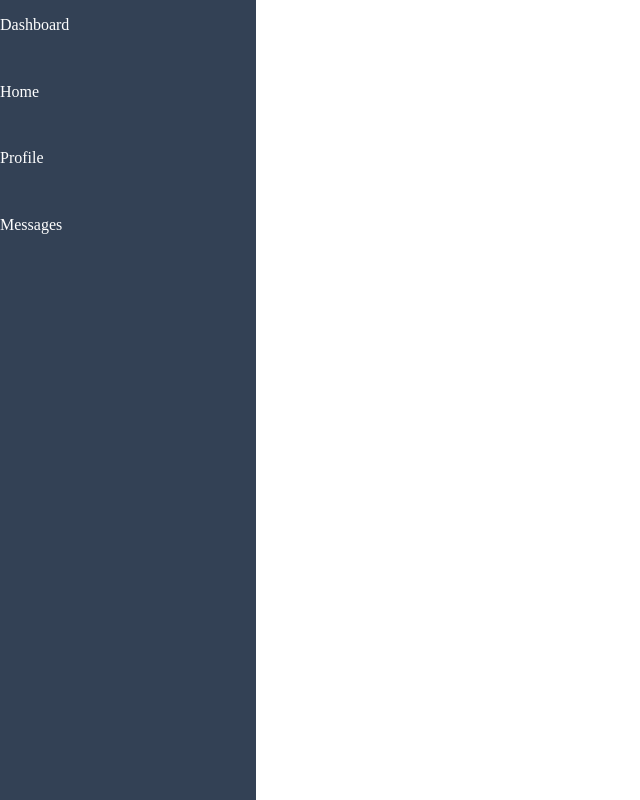
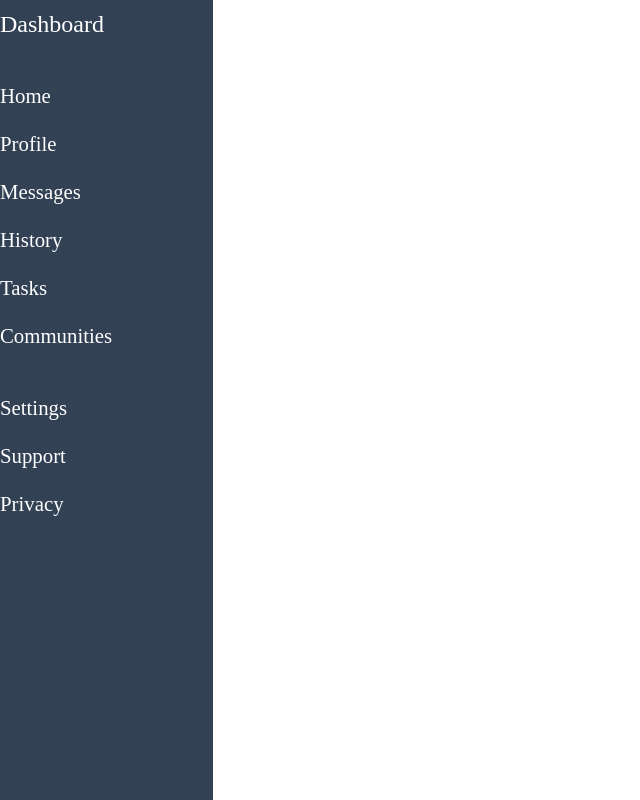
Before and after one commit to nickysims123/admin-page, a plain HTML site: page index.html in a window 1280 px wide. Shown: the whole page, without its empty margins (0-640 px from the left). Drawn offline with Linux system fonts and the light colour scheme.

Commit message:
Created skeleton and outline for sidebar - spacing finalized, svg folder initialized and ready to be used.

```diff
--- a/index.html
+++ b/index.html
@@ -8,17 +8,37 @@
 </head>
 <body>
     <div class="sidebar">
-        <div class="Dashboard">
-            <p>Dashboard</p>
+        <div class="dashboard">
+            Dashboard
         </div>
+        <div></div>
         <div class="home">
-            <p>Home</p>
+            Home
         </div>
-        <div class="Profile">
-            <p>Profile</p>
+        <div class="profile">
+            Profile
         </div>
-        <div class="Messages">
-            <p>Messages</p>
+        <div class="messages">
+            Messages
+        </div>
+        <div class="history">
+            History
+        </div>
+        <div class="tasks">
+            Tasks
+        </div>
+        <div class="communities">
+            Communities
+        </div>
+        <div></div>
+        <div class="settings">
+            Settings
+        </div>
+        <div class="support">
+            Support
+        </div>
+        <div class="privacy">
+            Privacy
         </div>
     </div>
 
--- a/style.css
+++ b/style.css
@@ -2,14 +2,22 @@ body {
     display: grid;
     height: 100vh;
     width: 100vw;
-    grid-template-columns: 1fr 4fr;
+    grid-template-columns: 1fr 5fr;
     margin: 0px;
 }
 
 .sidebar {
     display: grid;
-    grid-template-rows: repeat(12, 1fr);
+    grid-template-rows: 3rem 1.5rem repeat(6, 3rem) 1.5rem repeat(3, 3rem);
 
     background-color: #334155;
     color: white;
+    font-size: 1.3rem;
+
+    div {
+        align-content: center;
+    }
+    .dashboard {
+        font-size: 1.5rem;
+    }
 }
```
Also changed, not shown: images/account-box.svg (added), images/account-group.svg (added), images/clock-outline.svg (added), images/cog.svg (added), images/help-box.svg (added), images/home.svg (added), images/message.svg (added), images/note-multiple.svg (added), images/security.svg (added), images/view-dashboard.svg (added).
